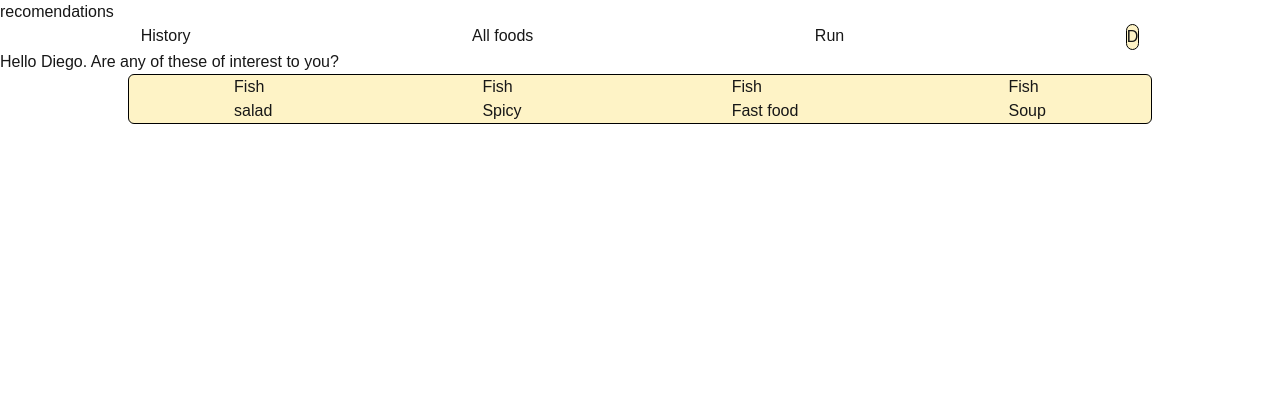
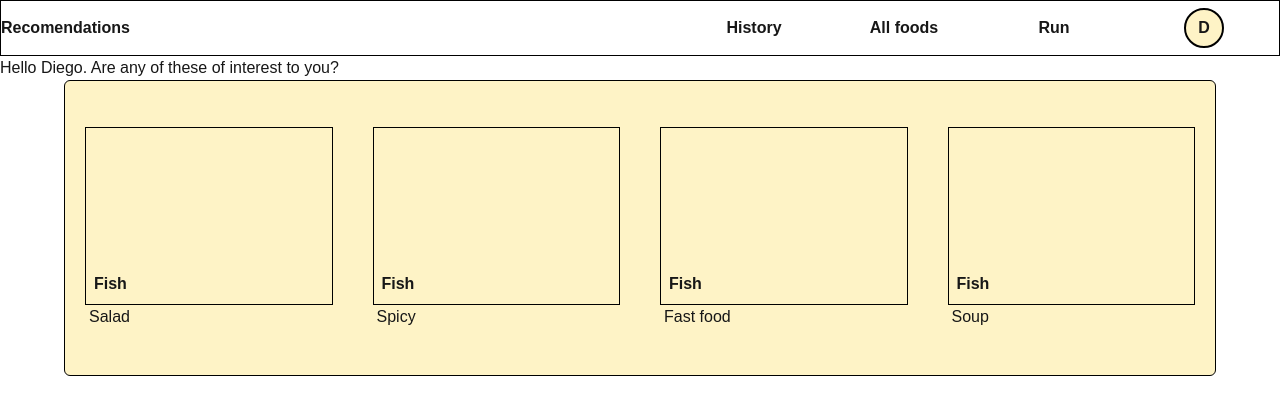
Before and after one commit to Diegdary/foodML-front, a Next.js app: page / in a window 1280 px wide. Shown: the top 414 px of the page. Built offline with nearby package versions, Linux system fonts and the light colour scheme.

Commit message:
nav and first recomendation template updated

```diff
--- a/src/app/page.tsx
+++ b/src/app/page.tsx
@@ -5,34 +5,37 @@ import {useState} from "react";
 
 export default function Home() {
   const [name,setName] = useState("Diego");
-  const [foodPack, setPack] = useState([{name:"Fish",category:'salad',ingredients:["Salt","Lettuce","Etc."]},{name:"Fish",category:'Spicy',ingredients:["Salt","Lettuce","Etc."]},
+  const [foodPack, setPack] = useState([{name:"Fish",category:'Salad',ingredients:["Salt","Lettuce","Etc."]},{name:"Fish",category:'Spicy',ingredients:["Salt","Lettuce","Etc."]},
                                         {name:"Fish",category:'Fast food',ingredients:["Salt","Lettuce","Etc."]},{name:"Fish",category:'Soup',ingredients:["Salt","Lettuce","Etc."]}]);
   return (
     <div>
-      <header>
-        <nav className="">
-          <div>
-            recomendations
+      <header className="h-14 w-full border border-black border-solid">
+        <nav className="flex justify-between items-center h-full">
+          <a href="/" className="font-bold">
+            Recomendations
+          </a>
+          <div className="flex justify-around items-center w-[600px] h-full">
+            <a href="/" className="font-bold basis-full text-center">History</a>
+            <a href="/" className="font-bold basis-full text-center">All foods</a>
+            <a href="/" className="font-bold basis-full text-center">Run</a>
+            <div  className="font-bold basis-full text-center h-full flex justify-center items-center">
+              <div className="bg-amber-100 border-2 border-black border-solid rounded-full h-10 w-10 flex justify-center items-center">
+                <a href="/" >{name[0]}</a>
+              </div>
+
+            </div>
           </div>
-          <ul className="flex justify-around">
-            <li>History</li>
-            <li>All foods</li>
-            <li>Run</li>
-            <li>
-              <div className="bg-amber-100 border border-black border-solid rounded-4xl">{name[0]}</div>
-            </li>
-          </ul>
         </nav>
       </header>
       <main className="flex flex-col items-center">
         <h1 className="self-start">Hello {name}. Are any of these of interest to you?</h1>
-        <article className="bg-amber-100 border border-black border-solid w-4/5 rounded-md flex justify-around">
+        <article className="bg-amber-100 border border-black border-solid w-[90%] h-[37vh] p-5 rounded-md flex gap-10">
           {foodPack.map((value,index)=>(
-            <div key={index} className="">
-              <figure>
-                <h3 className="">{value.name}</h3>
+            <div key={index} className="basis-full flex flex-col justify-center">
+              <figure className="border border-black border-solid w-full h-[70%] flex items-end">
+                <h3 className="m-2 font-bold">{value.name}</h3>
               </figure>
-              <p>{value.category}</p>
+              <p className="ml-1">{value.category}</p>
             </div>
             ))}
         </article>
```
